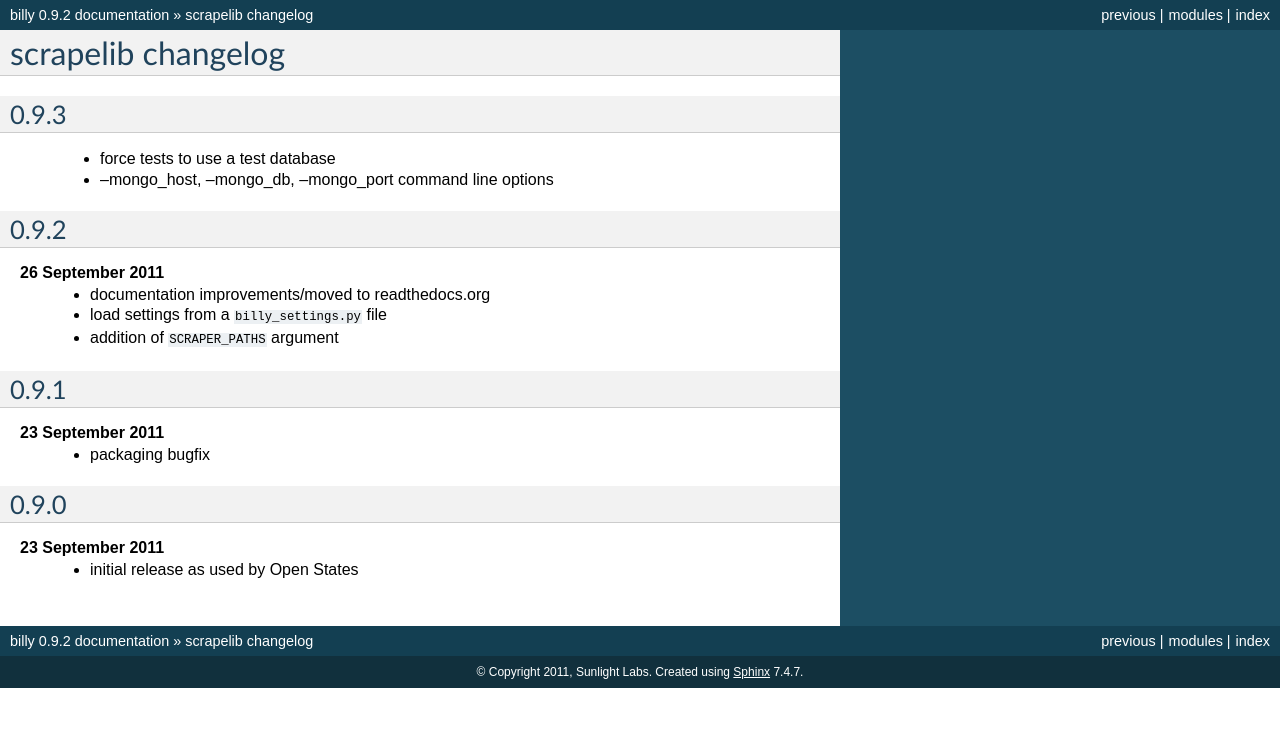
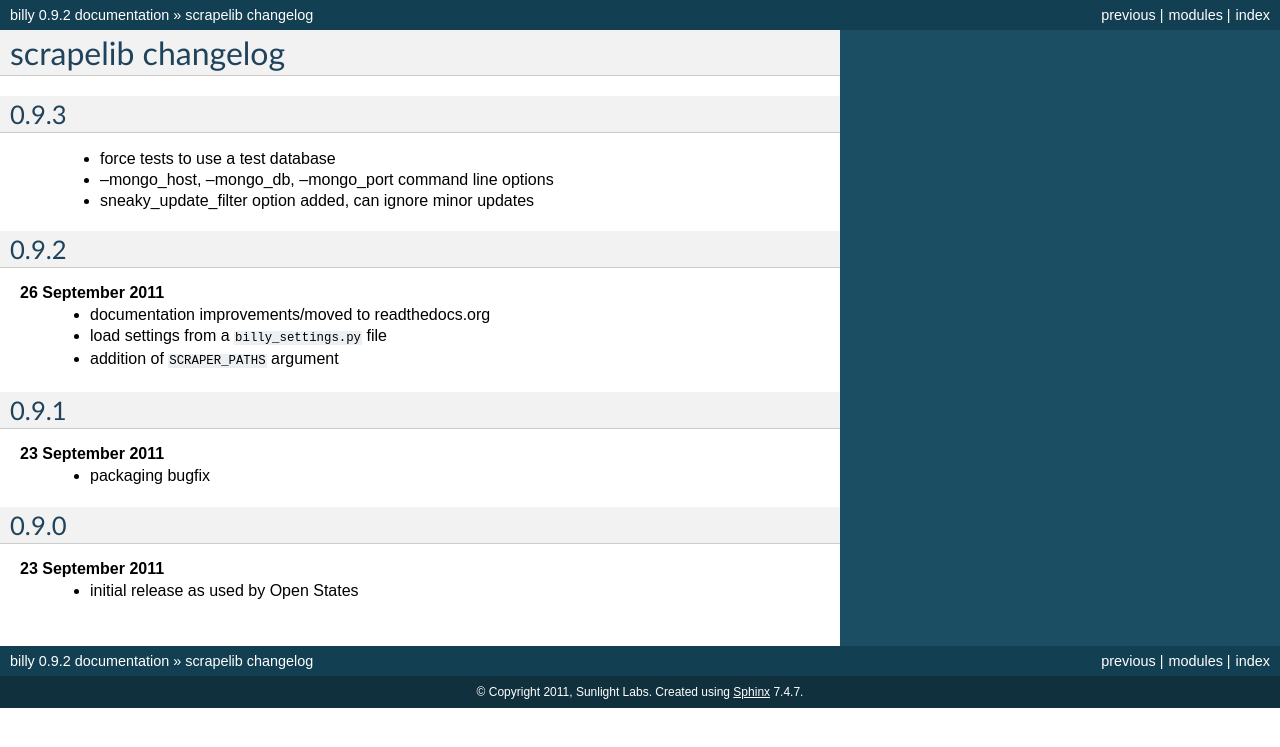
Before and after one commit to openstates/billy, a Sphinx documentation site: the page built from docs/changelog.rst, in a window 1280 px wide. Shown: the top 747 px of the page. Built offline with Sphinx 7.4.7, drawn with Linux system fonts in a browser that asks for light colours; formulas are drawn with MathJax 3.

Commit message:
update changelog

```diff
--- a/docs/changelog.rst
+++ b/docs/changelog.rst
@@ -5,6 +5,7 @@ scrapelib changelog
 -----
     * force tests to use a test database
     * --mongo_host, --mongo_db, --mongo_port command line options
+    * sneaky_update_filter option added, can ignore minor updates
 
 0.9.2
 -----
```
